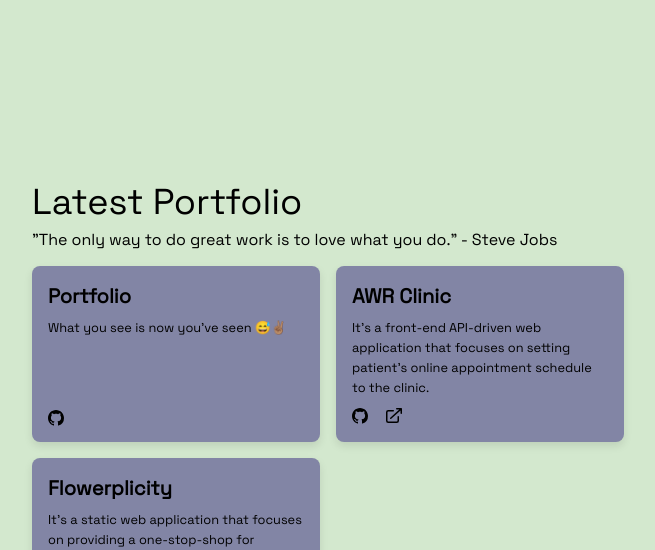
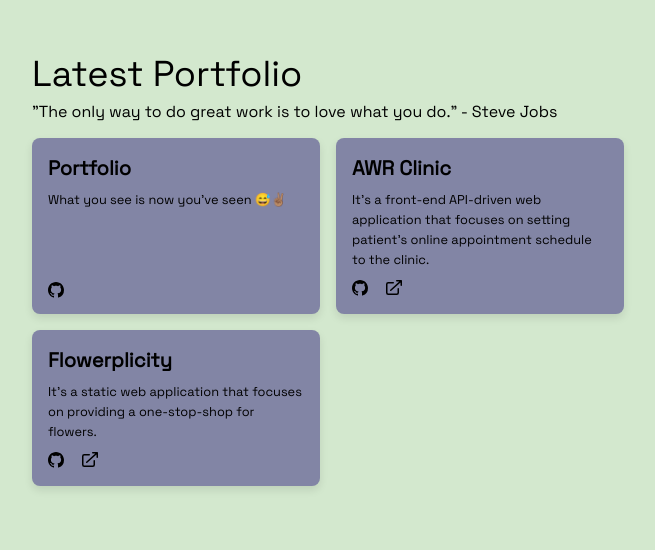
Before and after one commit to ayiezac78/portfolio, a SvelteKit app: page / in a window 1280 px wide. Shown: the part 930-1480 px from the top of the page, without its empty margins (192-847 px from the left). Built offline with nearby package versions, Linux system fonts and the light colour scheme.

Commit message:
refactor the main tag that scattered in all routes page.svelte and have it unto layout

```diff
--- a/src/routes/+layout.svelte
+++ b/src/routes/+layout.svelte
@@ -27,7 +27,9 @@
 		<header>
 			<Header />
 		</header>
-		<slot />
+		<main class="container mx-auto grid">
+			<slot />
+		</main>
 		<footer class="footer footer-center p-4">
 			<Footer />
 		</footer>
--- a/src/routes/+page.svelte
+++ b/src/routes/+page.svelte
@@ -5,14 +5,13 @@
 	import Introduction from '$lib/components/homepage/Introduction.svelte';
 </script>
 
-<main class="container mx-auto grid gap-32">
-	<section class="grid place-content-center relative h-screen snap-start">
-		<Introduction />
-	</section>
-	<section id="featured" class="grid place-content-center py-4 h-screen snap-start">
-		<FeaturedPortfolio />
-	</section>
-</main>
+<section class="grid place-content-center relative h-screen snap-start">
+	<Introduction />
+</section>
+<section id="featured" class="grid place-content-center h-screen snap-start">
+	<FeaturedPortfolio />
+</section>
+
 <Seo
 	title="Ayie"
 	description="Showcasing my portfolio, personality, career, and also daily life journal"
--- a/src/routes/portfolio/+page.svelte
+++ b/src/routes/portfolio/+page.svelte
@@ -3,11 +3,10 @@
 	import Seo from '../../lib/Seo.svelte';
 </script>
 
-<main>
-	<section class="grid place-content-center relative h-screen snap-start">
-		<h1 class=" font-extralight text-6xl">Portfolio</h1>
-	</section>
-</main>
+<section class="grid place-content-center relative h-screen snap-start">
+	<h1 class=" font-extralight text-6xl">Portfolio</h1>
+</section>
+
 <Seo
 	title="Portfolio"
 	description="Showcasing my portfolio and other related works of about my projects"
```
